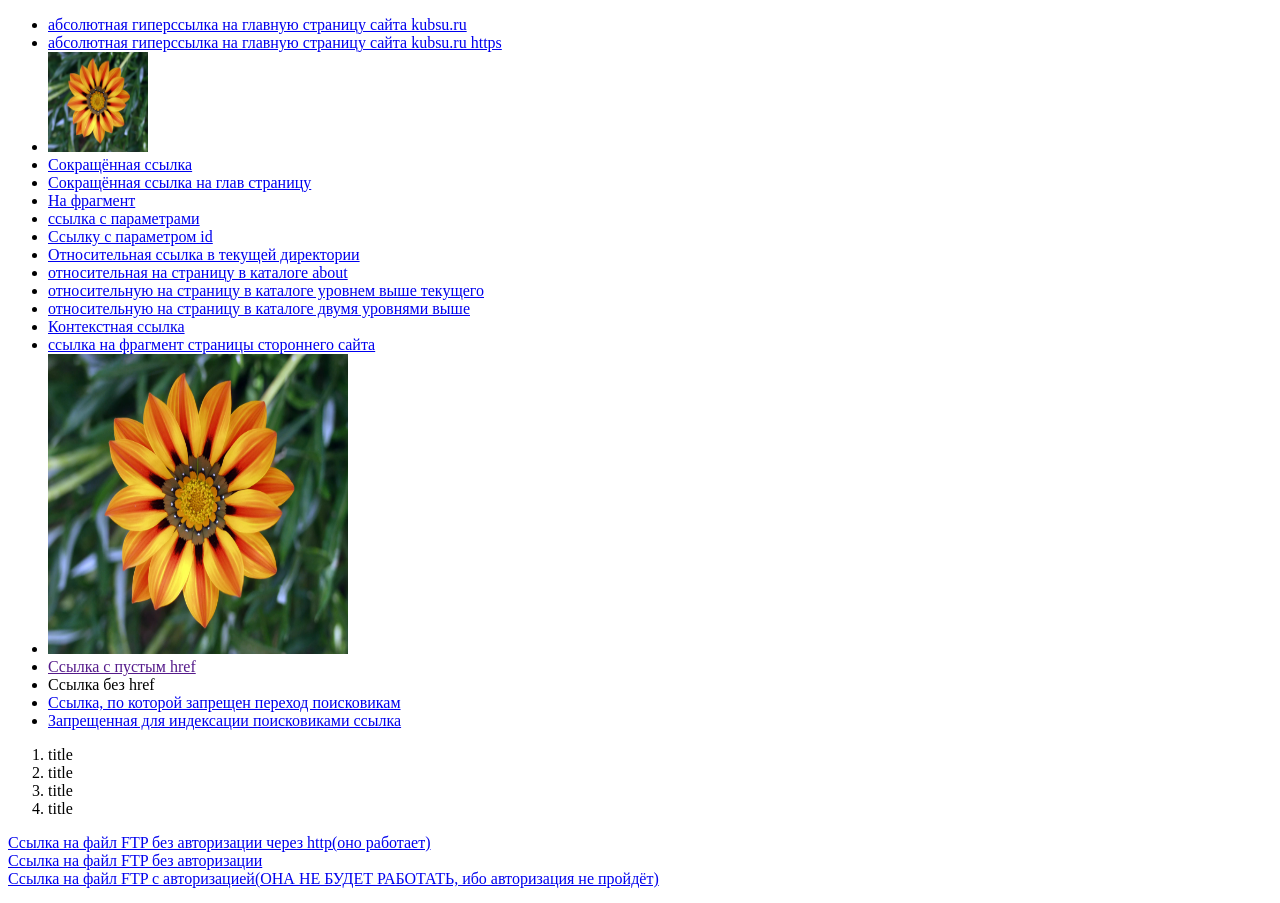
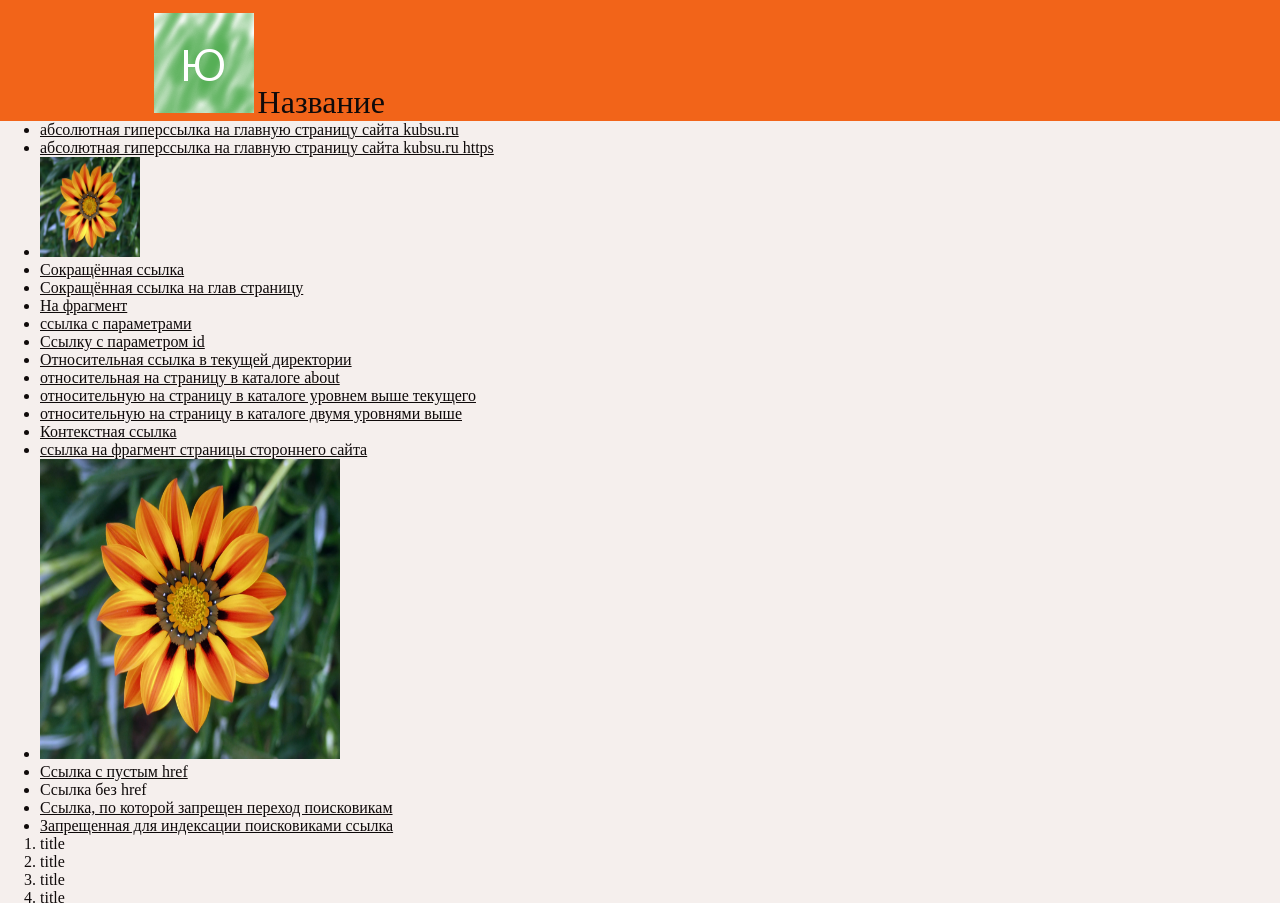
Before and after one commit to UserCommon/UserCommon.github.io, a plain HTML site: page task2/index.html in a window 1280 px wide. Shown: the top 903 px of the page. Drawn offline with Linux system fonts and the light colour scheme.

Commit message:
continued task2

```diff
--- a/task2/index.html
+++ b/task2/index.html
@@ -2,9 +2,16 @@
 <!DOCTYPE html>
 <html lang="ru">
     <head>
-        <title>task 1</title>
+        <title>task 2</title>
+        <link rel="stylesheet" href="styles.css">
     </head>
     <body>
+        <header class="header">
+            <div class="header-content">
+                <img src="/logo.png" alt="logo" class="logo">
+                <div class="name">Название</div>
+            </div>
+        </header>
         <ul>
             <li>
                 <a href = "http://kubsu.ru">абсолютная гиперссылка на главную страницу сайта kubsu.ru</a>
@@ -112,5 +119,8 @@
         </form>
         <p id="lorem1">Lorem ipsum dolor sit amet consectetur, adipisicing elit. Cum inventore tempora natus dignissimos odio odit sint laboriosam voluptate? Quidem laboriosam eius libero. Magni, similique cum earum dignissimos maxime expedita sit.</p>
 
+        <footer class="footer">
+            (с) Ненашев Кирилл
+        </footer>
     </body>
 </html>
--- /dev/null
+++ b/task2/styles.css
@@ -0,0 +1,35 @@
+* {
+    margin: 0;
+    color: #0F0A0A;
+}
+body {
+    background-color: #F5EFED;
+}
+
+.header {
+    min-height: 80px;
+    width: 100%;
+    display: block;
+    background-color: #F26419;
+    align-items: center;
+
+}
+
+.header-content {
+    margin: 0 auto;
+    padding: 1% 1% 0 0  ;
+    max-width: 960px;
+}
+
+.name {
+    padding-top: 10px;
+    font-size: xx-large;
+    display: inline;
+}
+
+.footer {
+    min-height: 60px;
+    width: 100%;
+    display: block;
+    background-color: #F26419;
+}
```
Also changed, not shown: task2/logo.png (added).
